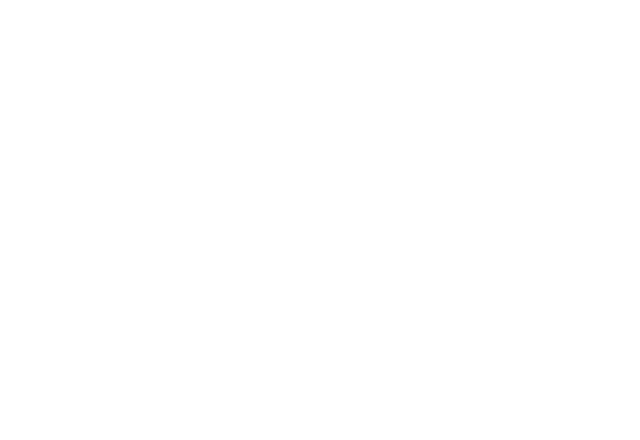
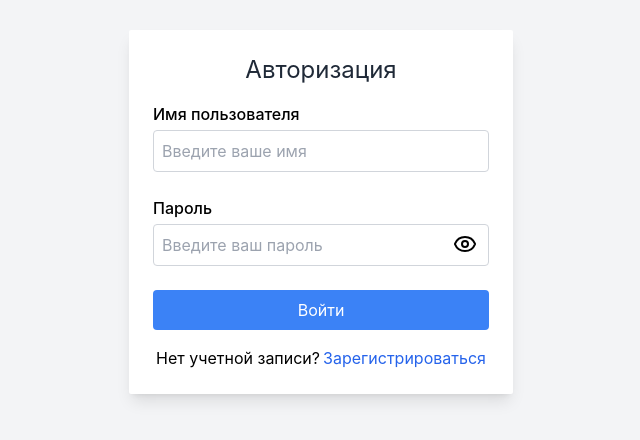
Before and after one commit to urbanbboy/trello-frontend, a React (Vite) app: page /login in a window 1280 px wide. Shown: the part 188-628 px from the top of the page, without its empty margins (319-959 px from the left). Built offline with nearby package versions, Linux system fonts and the light colour scheme.

Commit message:
fix: route element

```diff
--- a/src/app/providers/router/Routing.tsx
+++ b/src/app/providers/router/Routing.tsx
@@ -31,6 +31,8 @@ export const Routing = () => {
                 </>
             )
         }
+
+        return element
     }
 
     return (
--- a/src/pages/Login/index.tsx
+++ b/src/pages/Login/index.tsx
@@ -3,8 +3,7 @@ import { LoginForm } from "@/features/login"
 export const Login = () => {
     return (
         <div
-            style={{ height: 'calc(100dvh - 80px)' }}
-            className="flex items-center justify-center bg-gray-100"
+            className="flex items-center justify-center bg-gray-100 min-h-screen"
         >
             <LoginForm />
         </div>
```
